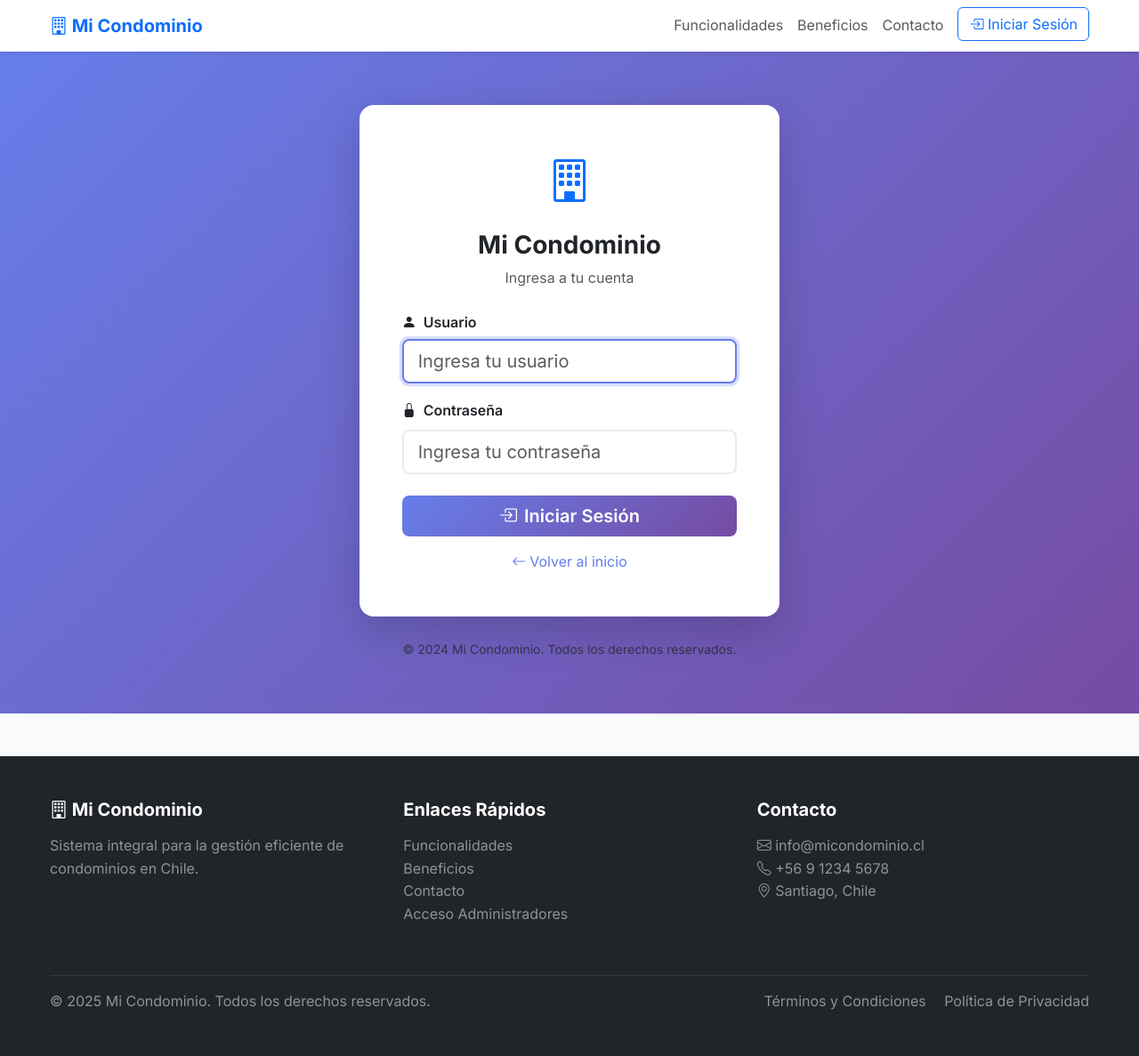
After one commit to kuurayamii/mi-condominio, a Django app: page /login/ in a window 1280 px wide. The commit adds this page. Shown: the whole page at 89% size. Run offline with Django 5.2, Linux system fonts and the light colour scheme.

Commit message:
feat[login]: Agrega el login hasta un punto en el que sea accesible

```diff
--- a/config/settings.py
+++ b/config/settings.py
@@ -132,3 +132,8 @@ MEDIA_ROOT = BASE_DIR / 'media'
 # https://docs.djangoproject.com/en/5.2/ref/settings/#default-auto-field
 
 DEFAULT_AUTO_FIELD = 'django.db.models.BigAutoField'
+
+# Authentication settings
+LOGIN_URL = 'login'
+LOGIN_REDIRECT_URL = 'landing'
+LOGOUT_REDIRECT_URL = 'landing'
--- /dev/null
+++ b/mi_condominio/static/mi_condominio/css/login.css
@@ -0,0 +1,83 @@
+/*
+ * Login Page - Estilos personalizados
+ */
+
+/* Contenedor principal del login */
+.login-container {
+    min-height: calc(100vh - 56px); /* Altura total menos navbar */
+    display: flex;
+    align-items: center;
+    background: linear-gradient(135deg, #667eea 0%, #764ba2 100%);
+    padding: 2rem 0;
+}
+
+/* Card del login */
+.login-container .card {
+    border-radius: 1rem;
+    transition: transform 0.3s ease, box-shadow 0.3s ease;
+}
+
+.login-container .card:hover {
+    transform: translateY(-5px);
+    box-shadow: 0 1.5rem 3rem rgba(0,0,0,.2) !important;
+}
+
+/* Inputs del formulario */
+.login-container .form-control {
+    border-radius: 0.5rem;
+    border: 2px solid #e9ecef;
+    transition: all 0.3s ease;
+}
+
+.login-container .form-control:focus {
+    border-color: #667eea;
+    box-shadow: 0 0 0 0.2rem rgba(102, 126, 234, 0.25);
+    transform: translateY(-2px);
+}
+
+/* Botón de login */
+.login-container .btn-primary {
+    background: linear-gradient(135deg, #667eea 0%, #764ba2 100%);
+    border: none;
+    border-radius: 0.5rem;
+    font-weight: 600;
+    transition: all 0.3s ease;
+}
+
+.login-container .btn-primary:hover {
+    transform: translateY(-2px);
+    box-shadow: 0 0.5rem 1rem rgba(102, 126, 234, 0.4);
+}
+
+/* Links */
+.login-container a {
+    color: #667eea;
+    transition: all 0.3s ease;
+}
+
+.login-container a:hover {
+    color: #764ba2;
+    text-decoration: underline !important;
+}
+
+/* Alertas */
+.login-container .alert {
+    border-radius: 0.5rem;
+    border: none;
+}
+
+/* Iconos */
+.login-container .bi {
+    transition: all 0.3s ease;
+}
+
+/* Responsive */
+@media (max-width: 768px) {
+    .login-container {
+        padding: 1rem;
+    }
+
+    .login-container .card-body {
+        padding: 2rem !important;
+    }
+}
--- a/mi_condominio/templates/mi_condominio/base.html
+++ b/mi_condominio/templates/mi_condominio/base.html
@@ -47,23 +47,58 @@
             <div class="collapse navbar-collapse" id="navbarNav">
                 <ul class="navbar-nav ms-auto">
                     <li class="nav-item">
-                        <a class="nav-link" href="#funcionalidades">Funcionalidades</a>
+                        <a class="nav-link" href="{% url 'landing' %}#funcionalidades">Funcionalidades</a>
                     </li>
                     <li class="nav-item">
-                        <a class="nav-link" href="#beneficios">Beneficios</a>
+                        <a class="nav-link" href="{% url 'landing' %}#beneficios">Beneficios</a>
                     </li>
                     <li class="nav-item">
-                        <a class="nav-link" href="#contacto">Contacto</a>
+                        <a class="nav-link" href="{% url 'landing' %}#contacto">Contacto</a>
                     </li>
-                    <li class="nav-item ms-2">
-                        <a class="btn btn-outline-primary" href="{% url 'admin:index' %}">
-                            <i class="bi bi-box-arrow-in-right"></i> Acceder
-                        </a>
-                    </li>
+                    {% if user.is_authenticated %}
+                        <li class="nav-item dropdown ms-2">
+                            <a class="nav-link dropdown-toggle" href="#" id="userDropdown" role="button" data-bs-toggle="dropdown" aria-expanded="false">
+                                <i class="bi bi-person-circle"></i> {{ user.username }}
+                            </a>
+                            <ul class="dropdown-menu dropdown-menu-end" aria-labelledby="userDropdown">
+                                {% if user.is_staff %}
+                                    <li>
+                                        <a class="dropdown-item" href="{% url 'admin:index' %}">
+                                            <i class="bi bi-gear-fill"></i> Panel Admin
+                                        </a>
+                                    </li>
+                                    <li><hr class="dropdown-divider"></li>
+                                {% endif %}
+                                <li>
+                                    <a class="dropdown-item" href="{% url 'logout' %}">
+                                        <i class="bi bi-box-arrow-right"></i> Cerrar Sesión
+                                    </a>
+                                </li>
+                            </ul>
+                        </li>
+                    {% else %}
+                        <li class="nav-item ms-2">
+                            <a class="btn btn-outline-primary" href="{% url 'login' %}">
+                                <i class="bi bi-box-arrow-in-right"></i> Iniciar Sesión
+                            </a>
+                        </li>
+                    {% endif %}
                 </ul>
             </div>
         </div>
     </nav>
+
+    <!-- Messages -->
+    {% if messages %}
+        <div class="container mt-3">
+            {% for message in messages %}
+                <div class="alert alert-{{ message.tags }} alert-dismissible fade show" role="alert">
+                    {{ message }}
+                    <button type="button" class="btn-close" data-bs-dismiss="alert" aria-label="Close"></button>
+                </div>
+            {% endfor %}
+        </div>
+    {% endif %}
 
     <!-- Main Content -->
     <main>
--- /dev/null
+++ b/mi_condominio/templates/mi_condominio/login.html
@@ -0,0 +1,93 @@
+{% extends "mi_condominio/base.html" %}
+{% load static %}
+
+{% block title %}Iniciar Sesión - Mi Condominio{% endblock %}
+
+{% block extra_css %}
+<link rel="stylesheet" href="{% static 'mi_condominio/css/login.css' %}">
+{% endblock %}
+
+{% block content %}
+<div class="login-container">
+    <div class="container">
+        <div class="row justify-content-center">
+            <div class="col-md-5">
+                <div class="card shadow-lg border-0">
+                    <div class="card-body p-5">
+                        <!-- Logo o título -->
+                        <div class="text-center mb-4">
+                            <i class="bi bi-building text-primary" style="font-size: 3rem;"></i>
+                            <h3 class="mt-3 fw-bold">Mi Condominio</h3>
+                            <p class="text-muted">Ingresa a tu cuenta</p>
+                        </div>
+
+                        <!-- Mensajes de Django -->
+                        {% if messages %}
+                            {% for message in messages %}
+                                <div class="alert alert-{{ message.tags }} alert-dismissible fade show" role="alert">
+                                    {{ message }}
+                                    <button type="button" class="btn-close" data-bs-dismiss="alert" aria-label="Close"></button>
+                                </div>
+                            {% endfor %}
+                        {% endif %}
+
+                        <!-- Formulario de login -->
+                        <form method="post" action="{% url 'login' %}">
+                            {% csrf_token %}
+
+                            <div class="mb-3">
+                                <label for="username" class="form-label fw-semibold">
+                                    <i class="bi bi-person-fill me-2"></i>Usuario
+                                </label>
+                                <input
+                                    type="text"
+                                    class="form-control form-control-lg"
+                                    id="username"
+                                    name="username"
+                                    placeholder="Ingresa tu usuario"
+                                    required
+                                    autofocus
+                                >
+                            </div>
+
+                            <div class="mb-4">
+                                <label for="password" class="form-label fw-semibold">
+                                    <i class="bi bi-lock-fill me-2"></i>Contraseña
+                                </label>
+                                <input
+                                    type="password"
+                                    class="form-control form-control-lg"
+                                    id="password"
+                                    name="password"
+                                    placeholder="Ingresa tu contraseña"
+                                    required
+                                >
+                            </div>
+
+                            <div class="d-grid gap-2 mb-3">
+                                <button type="submit" class="btn btn-primary btn-lg">
+                                    <i class="bi bi-box-arrow-in-right me-2"></i>Iniciar Sesión
+                                </button>
+                            </div>
+
+                            <!-- Link a la landing page -->
+                            <div class="text-center">
+                                <a href="{% url 'landing' %}" class="text-decoration-none">
+                                    <i class="bi bi-arrow-left me-1"></i>Volver al inicio
+                                </a>
+                            </div>
+                        </form>
+                    </div>
+                </div>
+
+                <!-- Footer opcional -->
+                <div class="text-center mt-4">
+                    <small class="text-muted">
+                        © 2024 Mi Condominio. Todos los derechos reservados.
+                    </small>
+                </div>
+            </div>
+        </div>
+    </div>
+</div>
+{% endblock %}
--- a/mi_condominio/urls.py
+++ b/mi_condominio/urls.py
@@ -4,6 +4,8 @@ from . import views
 
 urlpatterns = [
     path("", views.landing, name="landing"),
+    path("login/", views.login_view, name="login"),
+    path("logout/", views.logout_view, name="logout"),
     # TODO: Borrar esta ruta después cuando ya no sea necesaria
     # path("old/", views.index, name="index"),
 ]
--- a/mi_condominio/views.py
+++ b/mi_condominio/views.py
@@ -1,5 +1,8 @@
-from django.shortcuts import render
+from django.shortcuts import render, redirect
 from django.http import HttpResponse
+from django.contrib.auth import authenticate, login, logout
+from django.contrib.auth.decorators import login_required
+from django.contrib import messages
 
 
 # TODO: Borrar esta vista después cuando ya no sea necesaria
@@ -10,3 +13,36 @@ from django.http import HttpResponse
 def landing(request):
     """Vista de la landing page"""
     return render(request, 'mi_condominio/landing.html')
+
+
+def login_view(request):
+    """
+    Vista para el inicio de sesión de usuarios.
+    Autentica al usuario y lo redirige a la página de inicio.
+    """
+    if request.method == 'POST':
+        username = request.POST.get('username')
+        password = request.POST.get('password')
+
+        user = authenticate(request, username=username, password=password)
+
+        if user is not None:
+            login(request, user)
+            messages.success(request, f'¡Bienvenido {user.username}!')
+            next_url = request.GET.get('next', 'landing')
+            return redirect(next_url)
+        else:
+            messages.error(request, 'Usuario o contraseña incorrectos.')
+
+    return render(request, 'mi_condominio/login.html')
+
+
+@login_required
+def logout_view(request):
+    """
+    Vista para cerrar sesión.
+    Cierra la sesión del usuario y lo redirige a la landing page.
+    """
+    logout(request)
+    messages.success(request, 'Has cerrado sesión exitosamente.')
+    return redirect('landing')
```
Also changed, not shown: mi_condominio/models.py (+11 -1 lines), mi_condominio/migrations/0002_usuario_user.py (added).
